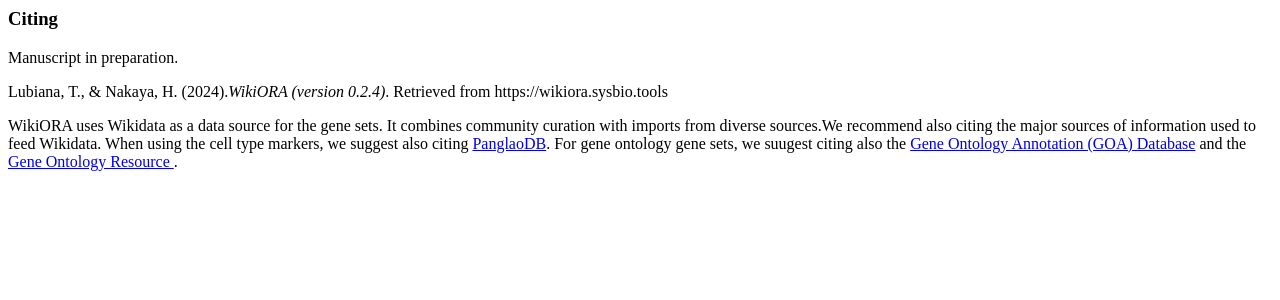
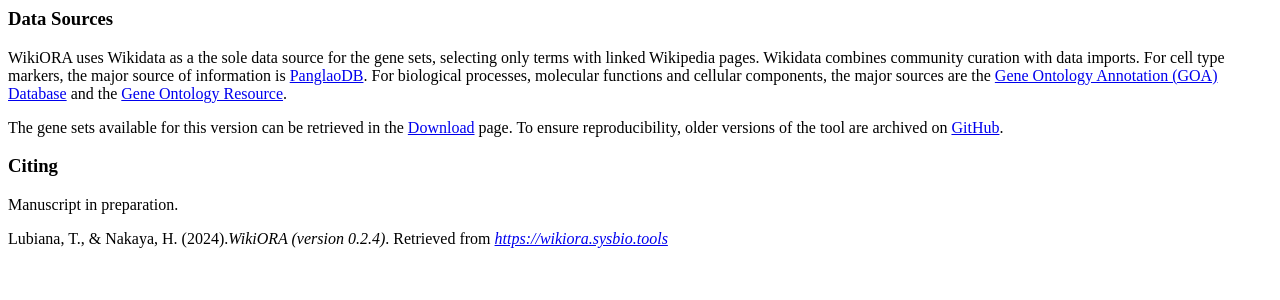
Before and after one commit to csbl-br/wikiora, a Flask app: template www/python/src/templates/_data_sources_and_citing.html in a window 1280 px wide. Shown: the top 300 px of the page. Run offline with Flask 3, Linux system fonts and the light colour scheme; the template is opened without the code that fills it, so the values that code supplies are empty; parts of the project's set-up code (start-up, migrations or seed data) failed here and were passed over.

Commit message:
docs: Improve wording on data sources and counter tooltip

```diff
--- a/www/python/src/templates/_data_sources_and_citing.html
+++ b/www/python/src/templates/_data_sources_and_citing.html
@@ -1,15 +1,19 @@
+<h3>Data Sources</h3>
+
+<p>WikiORA uses Wikidata as a the sole data source for the gene sets, selecting only terms with linked Wikipedia pages.
+
+  Wikidata combines community curation with data imports. For cell type  markers, the major source of information is <a href="https://panglaodb.se/" target="_blank">PanglaoDB</a>.
+  For biological processes, molecular functions and  cellular components, the major sources are the <a href="https://www.ebi.ac.uk/GOA/" target="_blank">Gene
+    Ontology Annotation (GOA) Database</a> and the <a href="https://geneontology.org/docs/go-citation-policy/"
+    target="_blank"> Gene Ontology Resource</a>.</p>
+
+<p>The gene sets available for this version can be retrieved in the <a href="/download">Download</a> page.
+  To ensure reproducibility, older versions of the tool are archived on <a href="https://github.com/lubianat/wikiora/tags" target="_blank">GitHub</a>. </p>
+
 <h3>Citing</h3>
 
 <p>Manuscript in preparation.</p>
 
 
 <p>Lubiana, T., & Nakaya, H. (2024).<i>WikiORA (version {{app_version}})</i>. Retrieved from
-  https://wikiora.sysbio.tools</p>
-
-<p>WikiORA uses Wikidata as a data source for the gene sets. It combines community curation with imports from diverse
-  sources.We recommend also citing the major sources of information used to feed Wikidata. When using the cell type
-  markers,
-  we suggest also citing <a href="https://panglaodb.se/" target="_blank">PanglaoDB</a>. For gene ontology gene sets,
-  we suugest citing also the <a href="https://www.ebi.ac.uk/GOA/" target="_blank">Gene
-    Ontology Annotation (GOA) Database</a> and the <a href="https://geneontology.org/docs/go-citation-policy/"
-    target="_blank"> Gene Ontology Resource </a>.</p>
+  <i><a href="https://wikiora.sysbio.tools">https://wikiora.sysbio.tools</a></i></p>
--- a/www/python/src/templates/index.html
+++ b/www/python/src/templates/index.html
@@ -66,7 +66,7 @@
           <span id="lists-enriched-counter" class="d-inline">0</span> and counting.
           <img src="https://upload.wikimedia.org/wikipedia/commons/d/d9/Icon-round-Question_mark.svg"
             class="question-mark-icon" alt="?"
-            title="Count is updated for every dashboard generated. Values may vary slightly due to data synchronization.">
+            title="The count is updated for every dashboard generated. Displayed values may vary due to data synchronization.">
         </div>
       </div>
     </div>
```
Also changed, not shown: www/python/src/database.db.
